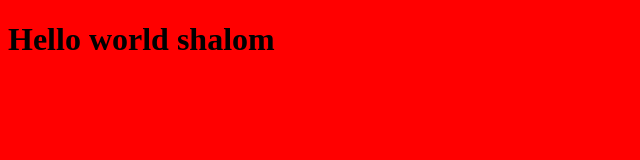
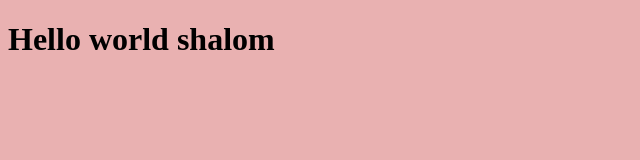
Before and after one commit to Shalom-web/test, a plain HTML site: page index.html in a window 1280 px wide. Shown: the whole page, without its empty margins (0-640 px from the left). Drawn offline with Linux system fonts and the light colour scheme.

Commit message:
on shalom

```diff
--- a/css/styles.css
+++ b/css/styles.css
@@ -1,3 +1,3 @@
 body{
-    background-color: red;
+    background-color: rgb(233, 177, 177);
 }
```
